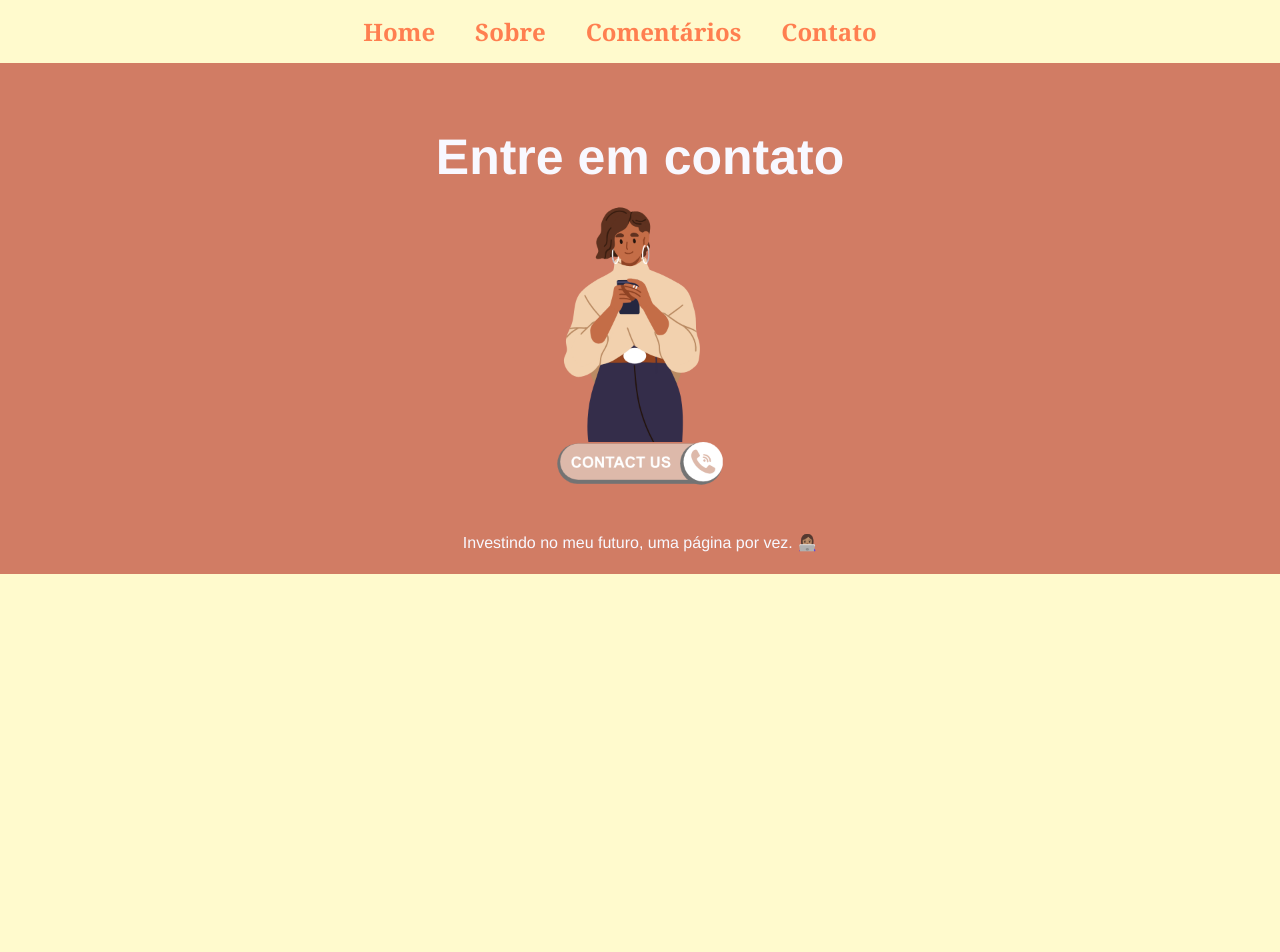
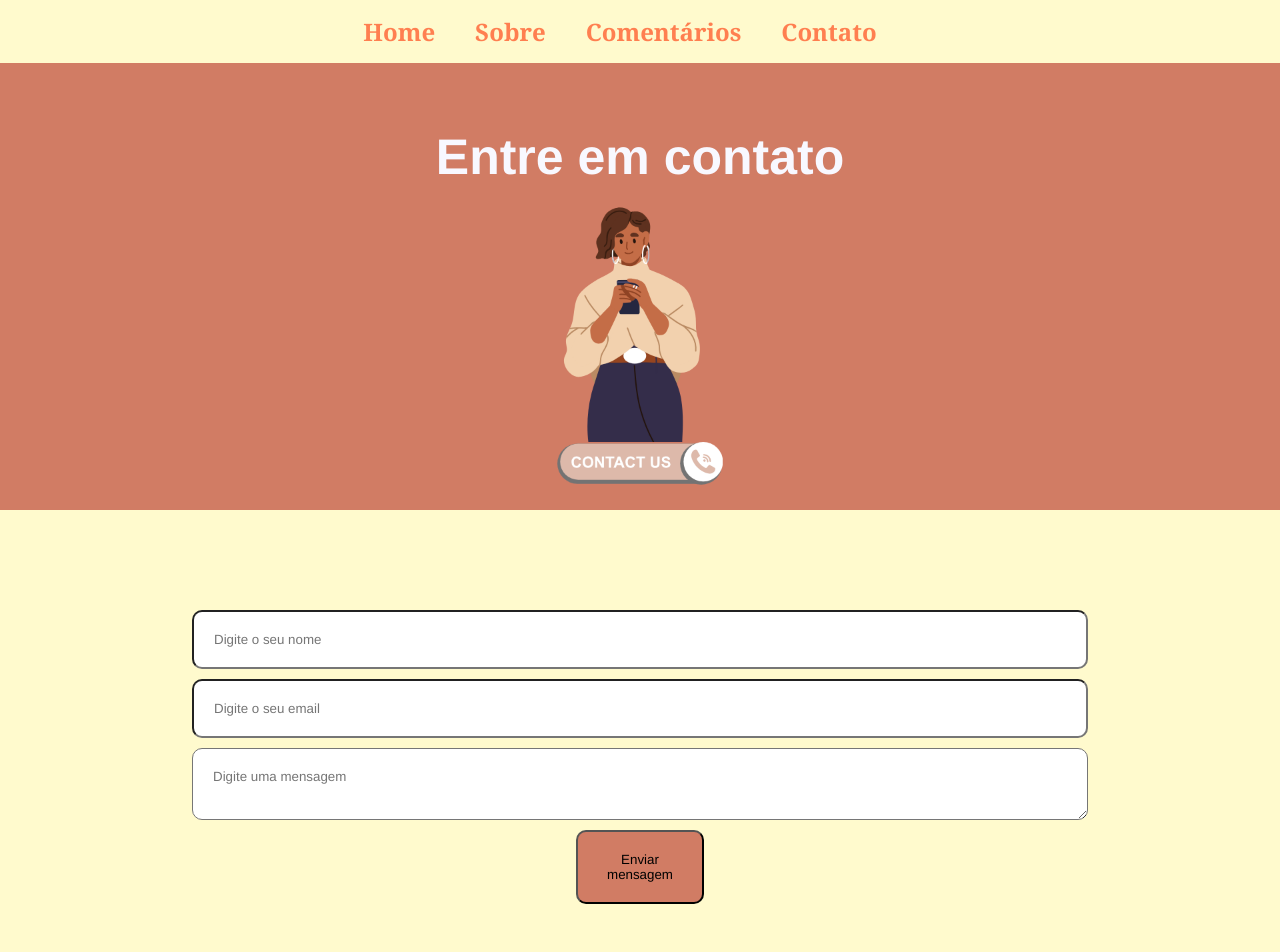
Before and after one commit to iallysamara/Projeto_Final_Preta_Lab_React, a React (Vite) app: page /contato in a window 1280 px wide. Shown: the top 952 px of the page. Before the commit the page ends 800 px from the top, so only its background shows below. Built offline with nearby package versions, Linux system fonts and the light colour scheme.

Commit message:
Contato tá ok!!!

```diff
--- a/src/pages/Comentarios/Comentarios.jsx
+++ b/src/pages/Comentarios/Comentarios.jsx
@@ -5,11 +5,11 @@ import Comentario from '../../assets/Comentario.png';
 const Comentarios = () => {
   const [novoComentario, setNovoComentario] = useState('');
 
-  const handleChange = (event) => {
+  const aoDigitarComentario = (event) => {
     setNovoComentario(event.target.value);
   };
 
-  const handleClick = () => {
+  const aoClicarBotao = () => {
     setNovoComentario('');
   };
 
@@ -25,10 +25,10 @@ const Comentarios = () => {
         <input
           type="text"
           value={novoComentario}
-          onChange={handleChange}
+          onChange={aoDigitarComentario}
           placeholder="Digite aqui..."
         />
-        <button onClick={handleClick}>+</button>
+        <button onClick={aoClicarBotao}>+</button>
       </div>
     </>
   );
--- a/src/pages/Contato/Contato.jsx
+++ b/src/pages/Contato/Contato.jsx
@@ -1,16 +1,44 @@
+import { useState } from 'react';
 import styles from './Contato.module.css';
 import Woman_cell from '../../assets/Woman_cell.png';
-import { useState } from 'react';
 
+const Contato = () => {
+    const [nome, setNome] = useState('');
+    const [email, setEmail] = useState('');
+    const [mensagem, setMensagem] = useState('');
 
-const Contato = () =>{
-    return(
+    const aoPreencherNome = (event) => {
+        setNome(event.target.value);
+    };
+
+    const aoPreencherEmail = (event) => {
+        setEmail(event.target.value);
+    };
+
+    const aoPreencherMensagem = (event) => {
+        setMensagem(event.target.value);
+    };
+
+    const aoClicaBotao = () => {
+        setNome('');
+        setEmail('');
+        setMensagem('');
+    };
+
+    return (
         <>
-          <div className={styles.header}>
-            <h1>
-              Entre em contato
-            </h1>
-            <img src={Woman_cell} />
+            <div className={styles.header}>
+                <h1>
+                    Entre em contato
+                </h1>
+                <img src={Woman_cell} alt="Mulher no celular" />
+            </div>
+
+            <div className={styles.inputsContainer}>
+                <input type="text" placeholder="Digite o seu nome" value={nome} onChange={aoPreencherNome} />
+                <input type="email" placeholder="Digite o seu email" value={email} onChange={aoPreencherEmail} />
+                <textarea placeholder="Digite uma mensagem" value={mensagem} onChange={aoPreencherMensagem}></textarea>
+                <button onClick={aoClicaBotao}>Enviar mensagem</button>
             </div>
         </>
     )
--- a/src/pages/Contato/Contato.module.css
+++ b/src/pages/Contato/Contato.module.css
@@ -15,3 +15,27 @@
     margin-top: -200px;
     margin-bottom: -200px;
   }
+
+  .inputsContainer {
+    display: flex;
+    flex-direction: column;
+    align-items: center;
+    margin-top: 100px;
+    margin-bottom: 30px;
+ }
+
+  .inputsContainer input,
+  .inputsContainer textarea {
+   margin-bottom: 10px;
+   border-radius: 10px;
+   width: 70%;
+   padding: 20px;
+ }
+
+ .inputsContainer button{
+    width: 10%;
+    padding: 20px;
+    margin-bottom: 100px;
+    border-radius: 10px;
+    background-color: var(--primary-color);
+ }
```
